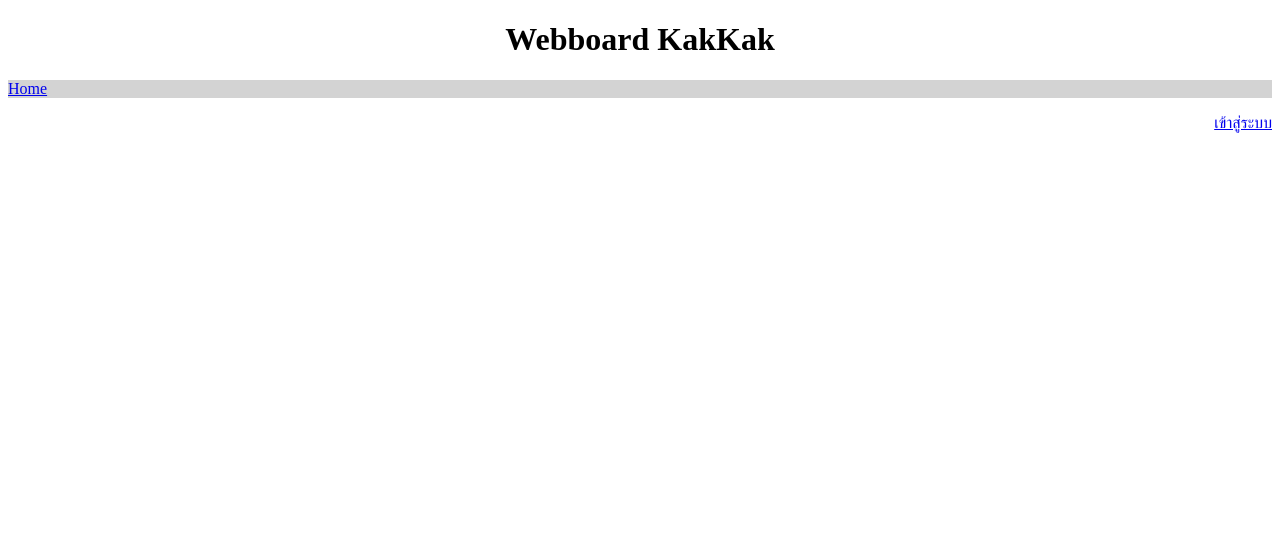
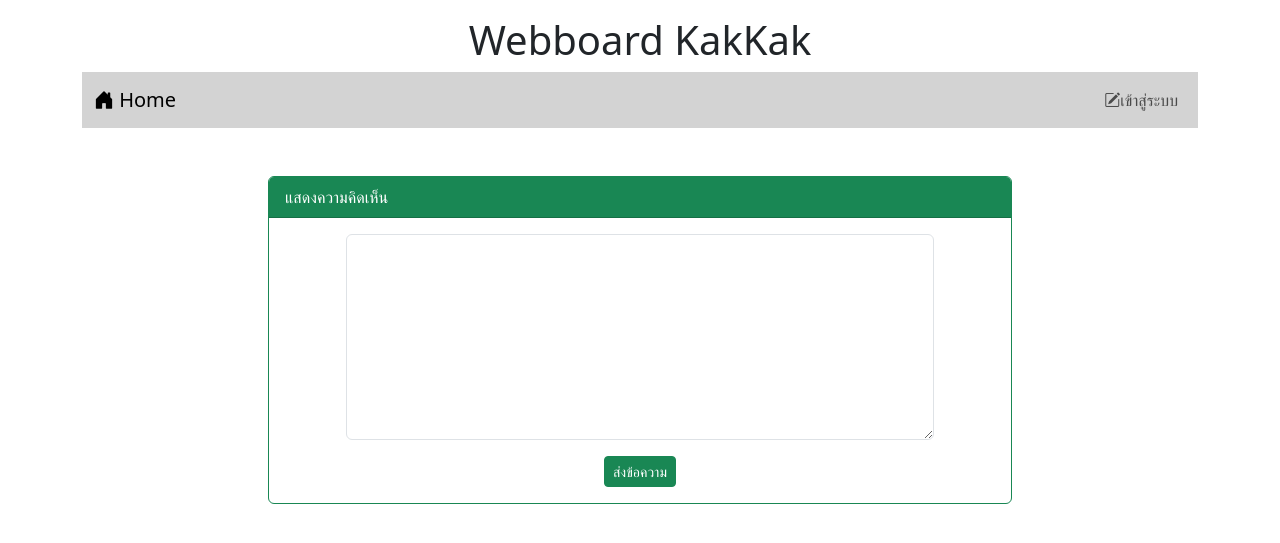
Before and after one commit to Chaiyapop4092/Webboard, a PHP site: page /post.php?id=1 in a window 1280 px wide. Shown: the top 543 px of the page. Run offline with PHP 8.4, Linux system fonts and the light colour scheme.

Commit message:
make UI and create post_save.php
แก้หน้า post.php
1
• มาท า webboard kakkak กันต่ออีกซักหน่อย ท าหน้า post_save.php เพื่อเก็บข้อมูลของการตอบกลับ
ซึ่งจะเก็บไว้ในตาราง comment โดยเราจะเก็บข้อมูลของ id ผู้ comment และ id ของกระทู้
• อันดับแรกปรับ post.php ให้ form ส่งข้อมูลไปหา post_save.php ด้วยเมธอด POST และต้องให้ส่ง id
ของกระทู้ไปด้วย

สร้างหน้า post_save.php

```diff
--- a/post.php
+++ b/post.php
@@ -1,14 +1,15 @@
+<?php
+    session_start();
+?>
 <!DOCTYPE html>
 <html lang="en">
 <head>
     <meta charset="UTF-8">
     <meta name="viewport" content="width=device-width, initial-scale=1.0">
     <title>Post</title>
-    <style>
-        H1{
-            text-align: center;
-        }
-    </style>
+    <link href="https://cdn.jsdelivr.net/npm/bootstrap@5.3.3/dist/css/bootstrap.min.css" rel="stylesheet" integrity="sha384-QWTKZyjpPEjISv5WaRU9OFeRpok6YctnYmDr5pNlyT2bRjXh0JMhjY6hW+ALEwIH" crossorigin="anonymous">
+    <script src="https://cdn.jsdelivr.net/npm/bootstrap@5.3.3/dist/js/bootstrap.bundle.min.js" integrity="sha384-YvpcrYf0tY3lHB60NNkmXc5s9fDVZLESaAA55NDzOxhy9GkcIdslK1eN7N6jIeHz" crossorigin="anonymous"></script>
+    <link rel="stylesheet" href="https://cdn.jsdelivr.net/npm/bootstrap-icons@1.11.3/font/bootstrap-icons.min.css">
 </head>
 <body>
     <div class="container-lg">
@@ -16,7 +17,28 @@
             Webboard KakKak
         </H1>
         <?php include "nav.php" ?>
-
+        <div class="card text-dark bg-white border-success m-5 col-lg-8 mx-auto ">
+            <div class="card-header bg-success text-white">แสดงความคิดเห็น</div>
+            <div class="card-body">
+                <form action="post_save.php" method="post">
+                    <input type="hidden" name="post_id" value="<?=$_GET['id'];?>">
+                    <div class="row mb-3 justify-content-center">
+                        <div class="col-lg-10">
+                            <textarea name="comment" class="form-control" rows="8"></textarea>
+                        </div>
+                    </div>
+                    <div class="row">
+                        <div class="col-lg-12">
+                            <center>
+                                <button type="submit" class="btn btn-success btn-sm text-white">
+                                    <i class="bi bi-box-arrow-up-right-me-1"></i>ส่งข้อความ
+                                </button>
+                            </center>
+                        </div>
+                    </div>
+                </form>
+            </div>
+        </div>
     </div>
 </body>
 </html>
```
Also changed, not shown: post_save.php (added, +13 -0 lines).
